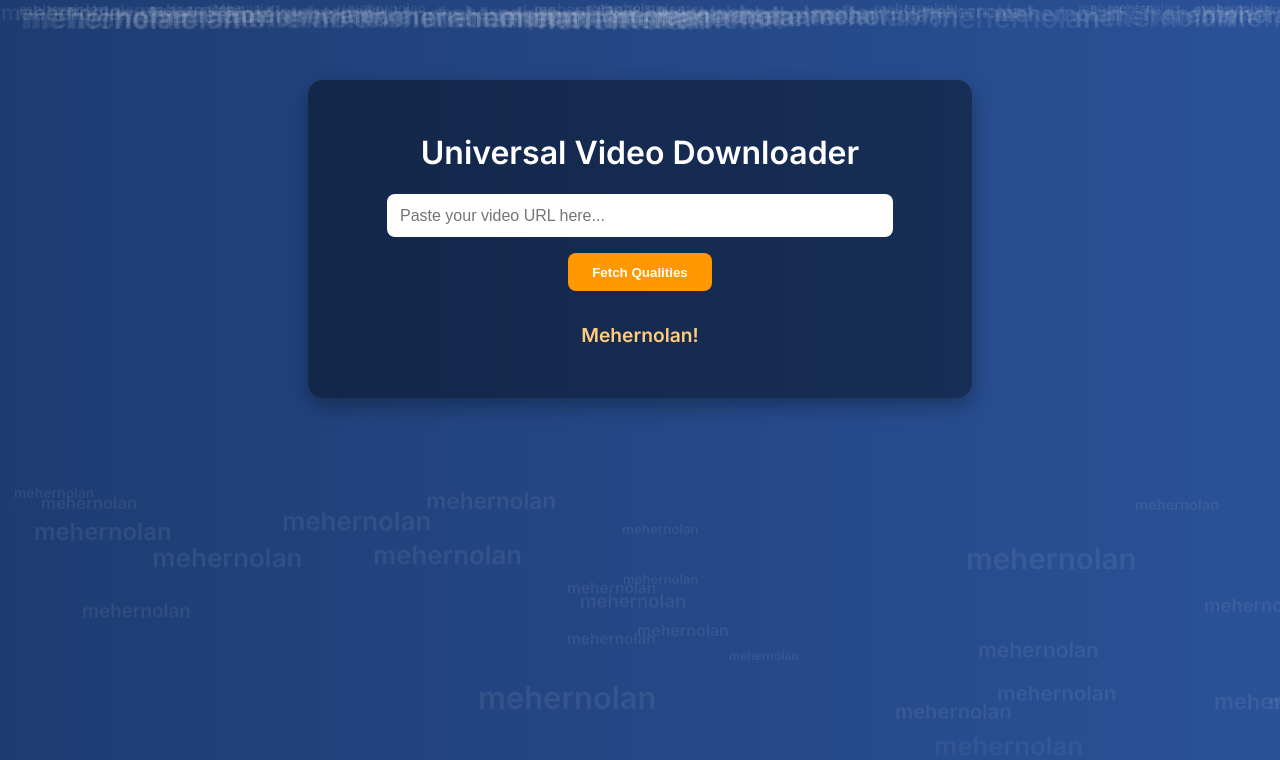
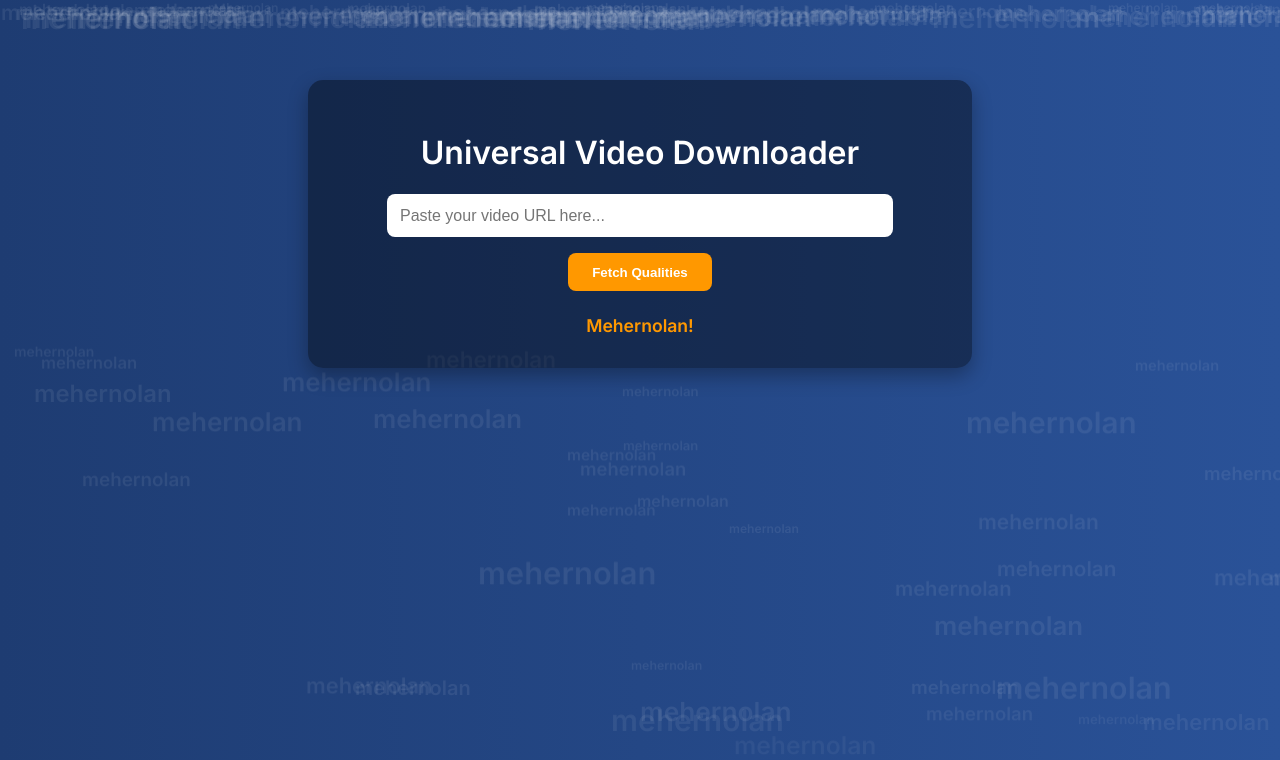
Before and after one commit to nikhilpabolu99/videodownloader, a Flask app: page / in a window 1280 px wide. Shown: the top 760 px of the page. Run offline with Flask 3, Linux system fonts and the light colour scheme.

Commit message:
Update index.html

```diff
--- a/templates/index.html
+++ b/templates/index.html
@@ -2,9 +2,9 @@
 <html lang="en">
 <head>
   <meta charset="UTF-8" />
-  <meta name="viewport" content="width=device-width, initial-scale=1" />
+  <meta name="viewport" content="width=device-width, initial-scale=1.0"/>
   <title>Any Video Downloader</title>
-  <link href="https://fonts.googleapis.com/css2?family=Inter:wght@400;600&display=swap" rel="stylesheet" />
+  <link href="https://fonts.googleapis.com/css2?family=Inter:wght@400;600&display=swap" rel="stylesheet">
   <style>
     body {
       margin: 0;
@@ -16,16 +16,27 @@
       height: 100vh;
     }
 
-    /* Floating text styles */
+    #floating-container {
+      position: fixed;
+      top: 0;
+      left: 0;
+      width: 100vw;
+      height: 100vh;
+      overflow: hidden;
+      z-index: 1;
+      pointer-events: none;
+    }
+
     .floating-text {
       position: absolute;
       color: rgba(255, 255, 255, 0.08);
       font-weight: 600;
       pointer-events: none;
-      animation: floatUp 20s linear infinite;
+      animation: floatUp 15s linear infinite;
       white-space: nowrap;
       user-select: none;
       will-change: transform, opacity;
+      animation-fill-mode: forwards;
     }
 
     @keyframes floatUp {
@@ -40,12 +51,11 @@
         opacity: 1;
       }
       100% {
-        transform: translateY(-20vh);
+        transform: translateY(-30vh);
         opacity: 0;
       }
     }
 
-    /* Container box styles */
     .container {
       background-color: rgba(0, 0, 0, 0.4);
       border-radius: 15px;
@@ -56,6 +66,15 @@
       position: relative;
       z-index: 2;
       text-align: center;
+      user-select: none;
+    }
+
+    .container .footer-text {
+      margin-top: 1.5rem;
+      font-weight: 600;
+      font-size: 1.1rem;
+      color: #ff9800;
+      font-family: 'Inter', sans-serif;
     }
 
     input[type="text"] {
@@ -98,27 +117,6 @@
       font-size: 1.2rem;
       font-weight: 600;
     }
-
-    /* Static "Mehernolan!" text inside container */
-    .signature {
-      margin-top: 2rem;
-      font-weight: 700;
-      font-size: 1.2rem;
-      color: #ffcc80;
-      user-select: none;
-    }
-
-    /* Floating container fills whole screen and sits behind main content */
-    #floating-container {
-      position: fixed;
-      top: 0;
-      left: 0;
-      width: 100vw;
-      height: 100vh;
-      overflow: hidden;
-      z-index: 1;
-      pointer-events: none;
-    }
   </style>
 </head>
 <body>
@@ -129,18 +127,18 @@
   <!-- Main Interface -->
   <div class="container">
     <h1>Universal Video Downloader</h1>
-    <input type="text" id="video-url" placeholder="Paste your video URL here..." />
-    <br />
+    <input type="text" id="video-url" placeholder="Paste your video URL here...">
+    <br>
     <button onclick="fetchInfo()">Fetch Qualities</button>
 
     <div id="result" class="hidden">
       <p class="video-title" id="title"></p>
       <select id="format-options"></select>
-      <br />
+      <br>
       <button onclick="downloadVideo()">Download</button>
     </div>
 
-    <p class="signature">Mehernolan!</p>
+    <div class="footer-text">Mehernolan!</div>
   </div>
 
   <script>
@@ -172,20 +170,16 @@
       window.location.href = `/download?url=${encodeURIComponent(url)}&format_id=${formatId}`;
     }
 
-    // Floating text animation setup
+    // Floating text animation: mehernolan words float up from bottom
     const floatingContainer = document.getElementById("floating-container");
-    const word = "mehernolan";
 
     for (let i = 0; i < 100; i++) {
       const span = document.createElement("span");
       span.className = "floating-text";
-      // random left position across viewport
       span.style.left = Math.random() * 100 + "vw";
-      // random animation delay for staggered effect
-      span.style.animationDelay = (Math.random() * 20) + "s";
-      // random font size from 12px to 32px
+      span.style.animationDelay = (Math.random() * 15) + "s";
       span.style.fontSize = (Math.random() * 20 + 12) + "px";
-      span.innerText = word;
+      span.innerText = "mehernolan";
       floatingContainer.appendChild(span);
     }
   </script>
```
